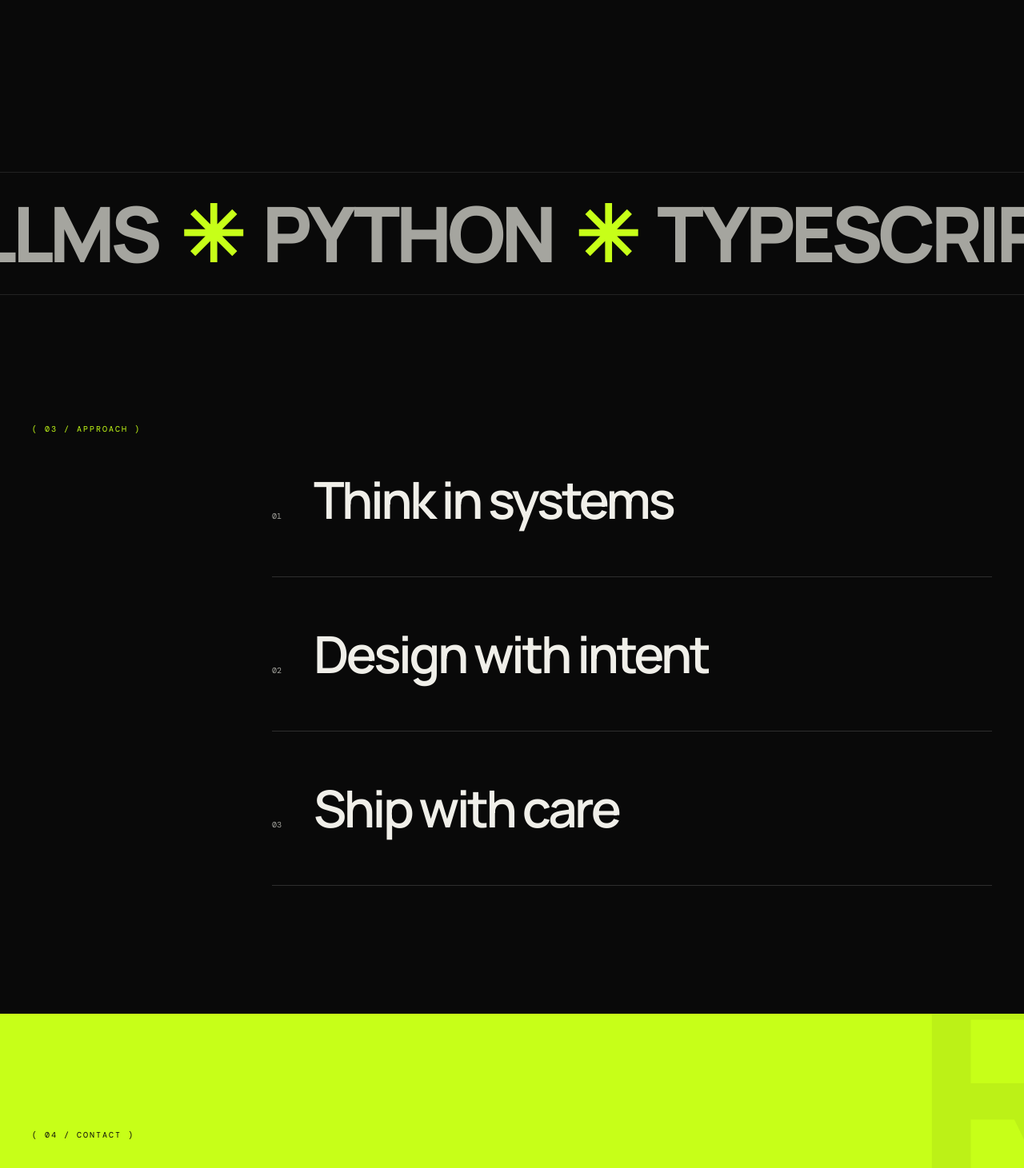
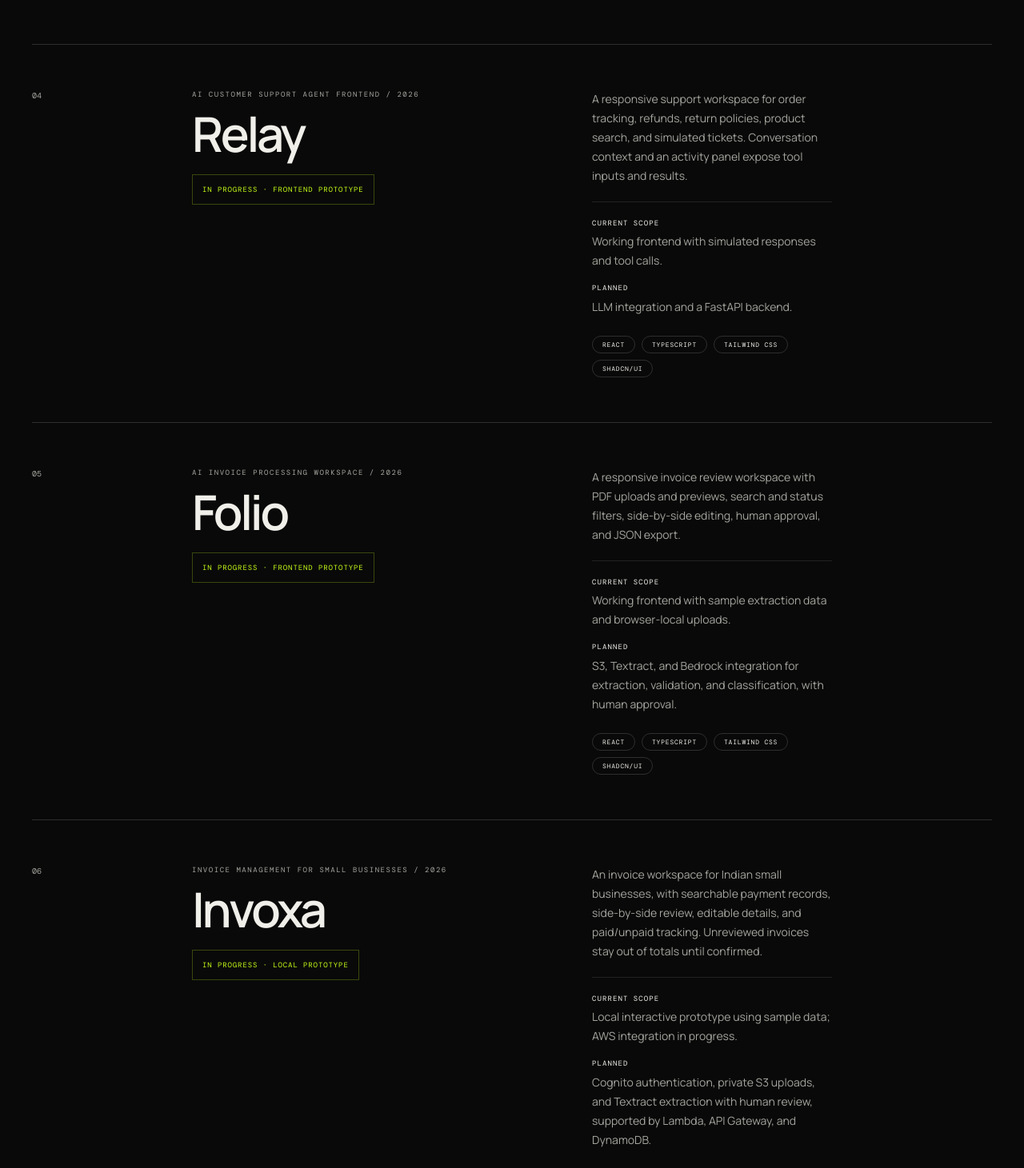
Before and after one commit to rizwyy/Portfolio26, a Nuxt app: page / in a window 1280 px wide. Shown: the part 4188-5649 px from the top of the page at 80% size. Built offline with nearby package versions, Linux system fonts and the light colour scheme; a web font is replaced by a local one.

Commit message:
feat: enhance project details with status and next steps

```diff
--- a/app/app.vue
+++ b/app/app.vue
@@ -21,7 +21,9 @@ type Project = {
   details?: string;
   role?: string[];
   stack: string[];
-  url: string;
+  url?: string;
+  status?: string;
+  nextSteps?: string;
   accent: string;
   featured?: boolean;
   privacyNote?: string;
@@ -77,6 +79,50 @@ const projects: Project[] = [
     stack: ["Vue", "JavaScript", "Workflow UX"],
     url: "https://github.com/rizwyy/water-round-app",
     accent: "#8de1ff",
+  },
+  {
+    no: "04",
+    title: "Relay",
+    category: "AI customer support agent frontend",
+    year: "2026",
+    status: "In progress · Frontend prototype",
+    description:
+      "A responsive support workspace for order tracking, refunds, return policies, product search, and simulated tickets. Conversation context and an activity panel expose tool inputs and results.",
+    details:
+      "Working frontend with simulated responses and tool calls.",
+    nextSteps: "LLM integration and a FastAPI backend.",
+    stack: ["React", "TypeScript", "Tailwind CSS", "shadcn/ui"],
+    accent: "#c7ff18",
+  },
+  {
+    no: "05",
+    title: "Folio",
+    category: "AI invoice processing workspace",
+    year: "2026",
+    status: "In progress · Frontend prototype",
+    description:
+      "A responsive invoice review workspace with PDF uploads and previews, search and status filters, side-by-side editing, human approval, and JSON export.",
+    details:
+      "Working frontend with sample extraction data and browser-local uploads.",
+    nextSteps:
+      "S3, Textract, and Bedrock integration for extraction, validation, and classification, with human approval.",
+    stack: ["React", "TypeScript", "Tailwind CSS", "shadcn/ui"],
+    accent: "#c7ff18",
+  },
+  {
+    no: "06",
+    title: "Invoxa",
+    category: "Invoice management for small businesses",
+    year: "2026",
+    status: "In progress · Local prototype",
+    description:
+      "An invoice workspace for Indian small businesses, with searchable payment records, side-by-side review, editable details, and paid/unpaid tracking. Unreviewed invoices stay out of totals until confirmed.",
+    details:
+      "Local interactive prototype using sample data; AWS integration in progress.",
+    nextSteps:
+      "Cognito authentication, private S3 uploads, and Textract extraction with human review, supported by Lambda, API Gateway, and DynamoDB.",
+    stack: ["Nuxt", "Vue", "TypeScript", "Tailwind CSS"],
+    accent: "#c7ff18",
   },
 ];
 
@@ -780,6 +826,9 @@ onMounted(async () => {
               >
                 {{ project.title }}
               </h3>
+              <p v-if="project.status" class="mt-5 inline-block border border-acid/25 px-3 py-2 font-mono text-[9px] uppercase leading-5 tracking-[.1em] text-acid">
+                {{ project.status }}
+              </p>
             </div>
             <div
               class="col-span-10 col-start-3 md:col-span-3 md:col-start-auto"
@@ -787,6 +836,16 @@ onMounted(async () => {
               <p class="max-w-sm font-sans text-sm leading-6 text-smoke">
                 {{ project.description }}
               </p>
+              <dl v-if="project.details || project.nextSteps" class="mt-5 space-y-4 border-t border-white/10 pt-5">
+                <div v-if="project.details">
+                  <dt class="mb-1 font-mono text-[9px] uppercase tracking-[.12em] text-bone">Current scope</dt>
+                  <dd class="font-sans text-sm leading-6 text-smoke">{{ project.details }}</dd>
+                </div>
+                <div v-if="project.nextSteps">
+                  <dt class="mb-1 font-mono text-[9px] uppercase tracking-[.12em] text-bone">Planned</dt>
+                  <dd class="font-sans text-sm leading-6 text-smoke">{{ project.nextSteps }}</dd>
+                </div>
+              </dl>
               <div class="mt-6 flex flex-wrap gap-2">
                 <span
                   v-for="item in project.stack"
@@ -798,6 +857,7 @@ onMounted(async () => {
             </div>
             <div class="col-span-2 flex justify-end">
               <a
+                v-if="project.url"
                 :href="project.url"
                 target="_blank"
                 rel="noreferrer"
```
